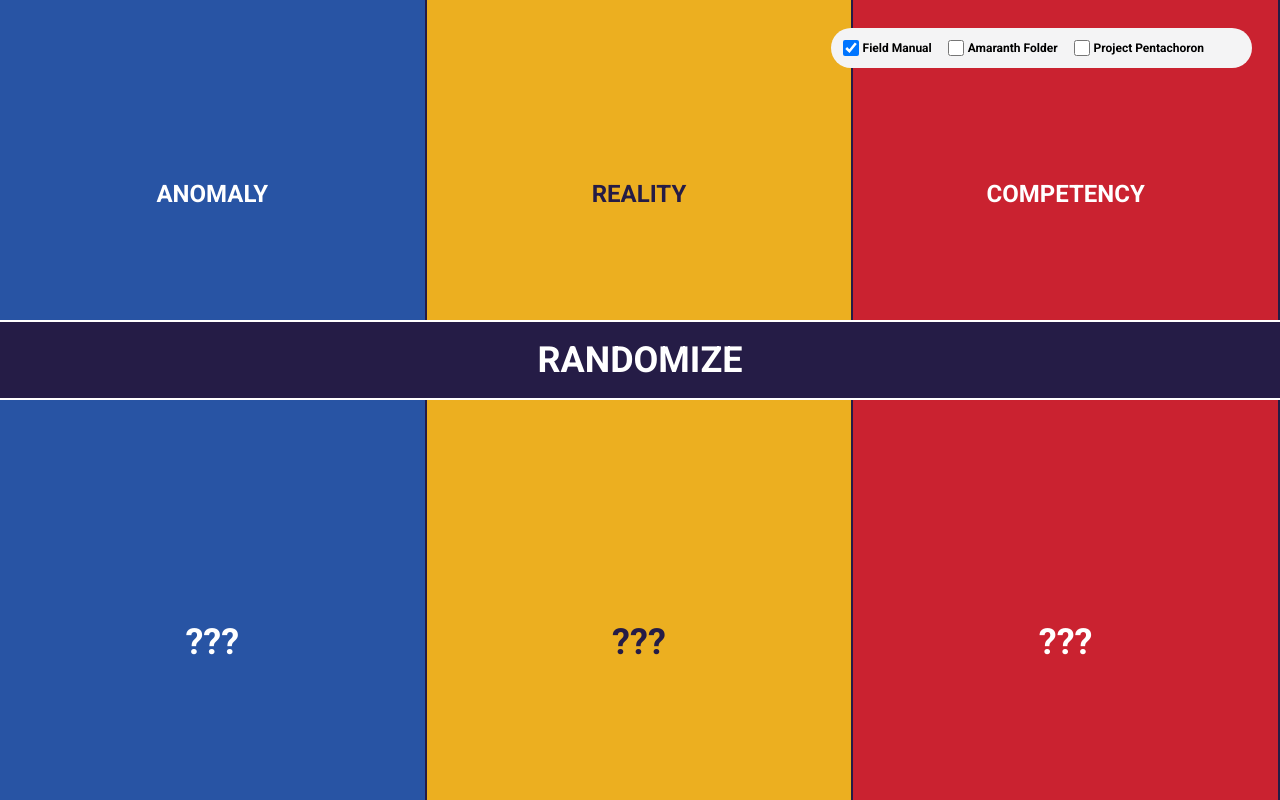
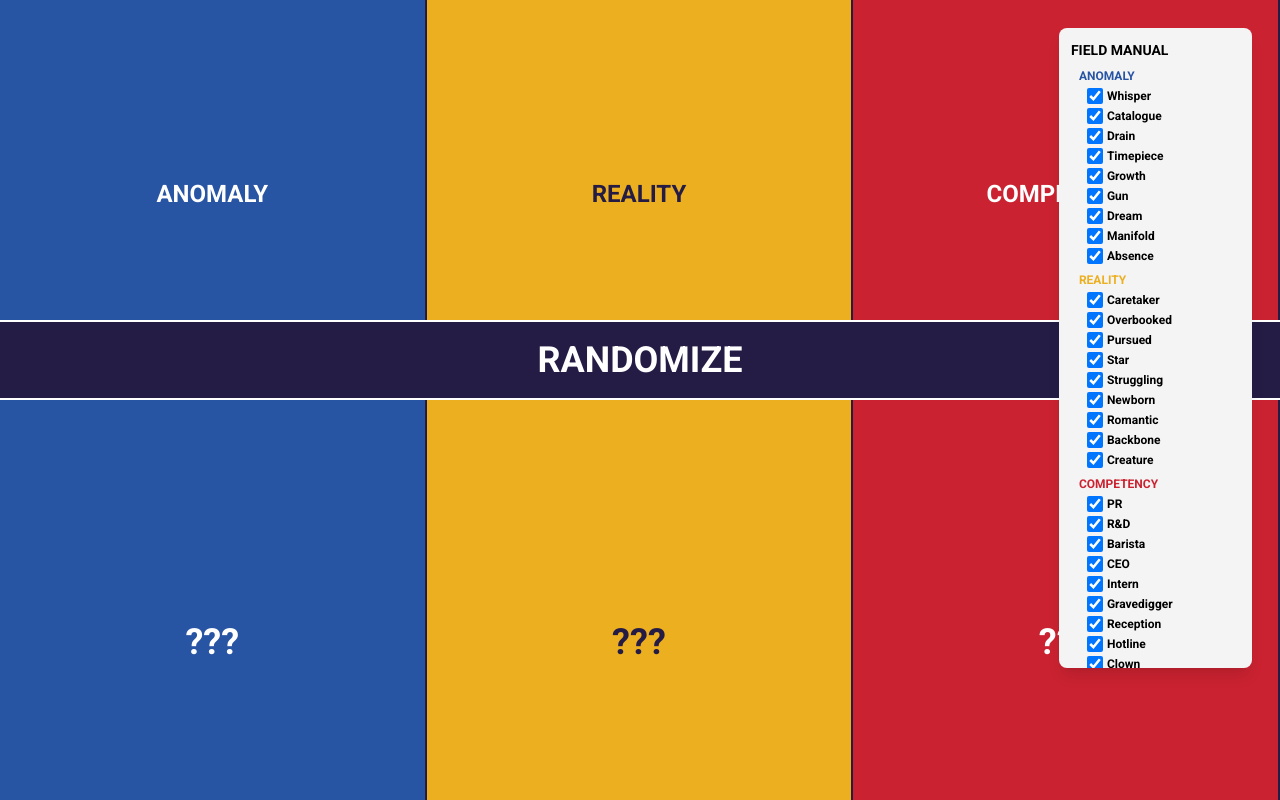
Before and after one commit to lfs48/arc-randomizer, a Svelte app: page / in a window 1280 px wide. Built offline with nearby package versions, Linux system fonts and the light colour scheme; some icons are missing.

Commit message:
feat: allow selection/deselection of individual component pieces

```diff
--- a/src/App.svelte
+++ b/src/App.svelte
@@ -21,6 +21,7 @@
       ],
       pentachoron: [
         'Ascent',
+        'Judgment',
       ],
     },
     reality: {
@@ -42,6 +43,7 @@
       ],
       pentachoron: [
         'Obsessed',
+        'Daredevil'
       ],
     },
     competency: {
@@ -63,16 +65,50 @@
       ],
       pentachoron: [
         'Coach',
+        'Quant',
       ]
     },
   };
 
-  const settings = $state( localStorage.getItem('settings') ? JSON.parse(localStorage.getItem('settings')) : {
-    open: true,
-    base: true,
-    amaranth: false,
-    pentachoron: false,
-  });
+  function initializeSettings() {
+    const stored = localStorage.getItem('settings');
+    if (stored) {
+      const parsed = JSON.parse(stored);
+      // Migrate old settings format to new format
+      if ('base' in parsed && !('selectedItems' in parsed)) {
+        const newSettings = {
+          open: parsed.open ?? true,
+          selectedItems: {}
+        };
+        // Initialize all items based on old settings
+        for (const field in data) {
+          for (const tier in data[field]) {
+            const isSelected = parsed[tier] ?? false;
+            for (const item of data[field][tier]) {
+              newSettings.selectedItems[item] = isSelected;
+            }
+          }
+        }
+        return newSettings;
+      }
+      return parsed;
+    }
+    // Initialize new format with all base items selected
+    const defaultSettings = {
+      open: true,
+      selectedItems: {}
+    };
+    for (const field in data) {
+      for (const tier in data[field]) {
+        for (const item of data[field][tier]) {
+          defaultSettings.selectedItems[item] = tier === 'base';
+        }
+      }
+    }
+    return defaultSettings;
+  }
+
+  const settings = $state(initializeSettings());
 
   $effect(() => {
     localStorage.setItem('settings', JSON.stringify(settings));
@@ -86,9 +122,13 @@
 
   function getSelectedSources(field) {
     const res = [];
-    if (settings.base) { res.push(...data[field].base) }
-    if (settings.amaranth) { res.push(...data[field].amaranth) }
-    if (settings.pentachoron) { res.push(...data[field].pentachoron) }
+    for (const tier of ['base', 'amaranth', 'pentachoron']) {
+      for (const item of data[field][tier]) {
+        if (settings.selectedItems[item]) {
+          res.push(item);
+        }
+      }
+    }
     return res;
   }
 
@@ -130,7 +170,22 @@
     arcs[field].locked = !arcs[field].locked;
   }
 
-  const noSourceSelected = $derived(!(settings.base || settings.amaranth || settings.pentachoron) );
+  function getTierItems(tier) {
+    return ['anomaly', 'reality', 'competency'].flatMap((field) => data[field][tier]);
+  }
+
+  function isTierFullySelected(tier) {
+    return getTierItems(tier).every((item) => settings.selectedItems[item]);
+  }
+
+  function toggleTierSelection(tier) {
+    const shouldSelect = !isTierFullySelected(tier);
+    for (const item of getTierItems(tier)) {
+      settings.selectedItems[item] = shouldSelect;
+    }
+  }
+
+  const noSourceSelected = $derived(Object.values(settings.selectedItems).every(v => !v));
   const allColsLocked = $derived(arcs.anomaly.locked && arcs.reality.locked && arcs.competency.locked);
   const buttonDisabled = $derived(loading || noSourceSelected || allColsLocked);
 
@@ -188,27 +243,52 @@
   </section>
 {/snippet}
 
-{#snippet checkbox(args)}
+{#snippet itemCheckbox(args)}
   <div class="flex items-center space-x-1">
     <input
       type="checkbox"
       class="w-4 h-4 cursor-pointer"
-      bind:checked={settings[args.field]}
+      id={args.item}
+      bind:checked={settings.selectedItems[args.item]}
     />
-    <label class="text-[0.5rem] lg:text-xs font-bold">{args.label}</label>
+    <label class="text-[0.5rem] lg:text-xs font-bold cursor-pointer" for={args.item}>{args.item}</label>
   </div>
 {/snippet}
 
 <main class='w-screen flex items-center bg-zinc-100 font-roboto'>
   {#if settings.open}
-    <div class="fixed top-7 right-7 flex space-x-4 pl-3 py-3 pr-12 bg-zinc-100 rounded-full">
-      {@render checkbox({field: 'base', label: 'Field Manual'})}
-      {@render checkbox({field: 'amaranth', label: 'Amaranth Folder'})}
-      {@render checkbox({field: 'pentachoron', label: 'Project Pentachoron'})}
+    <div class="fixed z-20 top-7 right-7 max-h-[80vh] overflow-y-auto flex flex-col space-y-3 pl-3 py-3 pr-4 bg-zinc-100 rounded-lg shadow-lg">
+      {#each ['base', 'amaranth', 'pentachoron'] as tier}
+        <div class="border-b pb-2 mb-1">
+          <h3 class="text-xs lg:text-sm font-bold uppercase mb-2">
+            {tier === 'base' ? 'Field Manual' : tier === 'amaranth' ? 'Amaranth Folder' : 'Project Pentachoron'}
+          </h3>
+          <div class="flex flex-col space-y-2 ml-2">
+            {#each ['anomaly', 'reality', 'competency'] as field}
+              <div class="flex flex-col space-y-1">
+                <div class={`text-[0.5rem] lg:text-xs font-semibold uppercase ${field === 'anomaly' ? 'text-anomaly-blue' : field === 'reality' ? 'text-reality-yellow' : 'text-agency-red'}`}>{field}</div>
+                <div class="flex flex-col space-y-1 ml-2">
+                  {#each data[field][tier] as item}
+                    {@render itemCheckbox({item})}
+                  {/each}
+                </div>
+              </div>
+            {/each}
+          </div>
+          <div class="flex justify-end mt-2">
+            <button
+              class="text-[0.5rem] lg:text-xs font-bold uppercase text-deep-purple"
+              onclick={() => toggleTierSelection(tier)}
+            >
+              {isTierFullySelected(tier) ? 'Deselect all' : 'Select all'}
+            </button>
+          </div>
+        </div>
+      {/each}
     </div>
   {/if}
   <button
-    class="fixed top-8 right-8 text-deep-purple"
+    class="fixed z-30 top-8 right-12 text-deep-purple"
     onclick={() => settings.open = !settings.open}
   >
     <RiSettings3Fill size='2rem'/>
```
